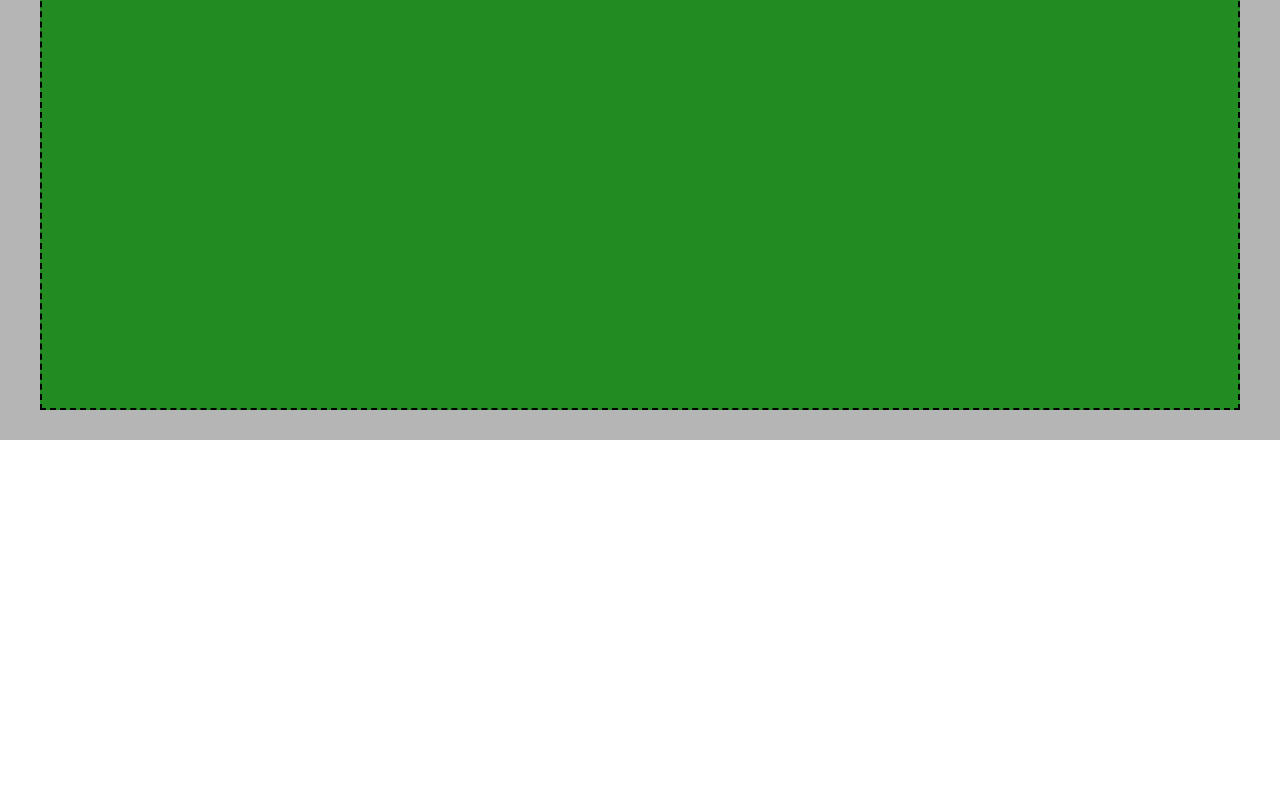
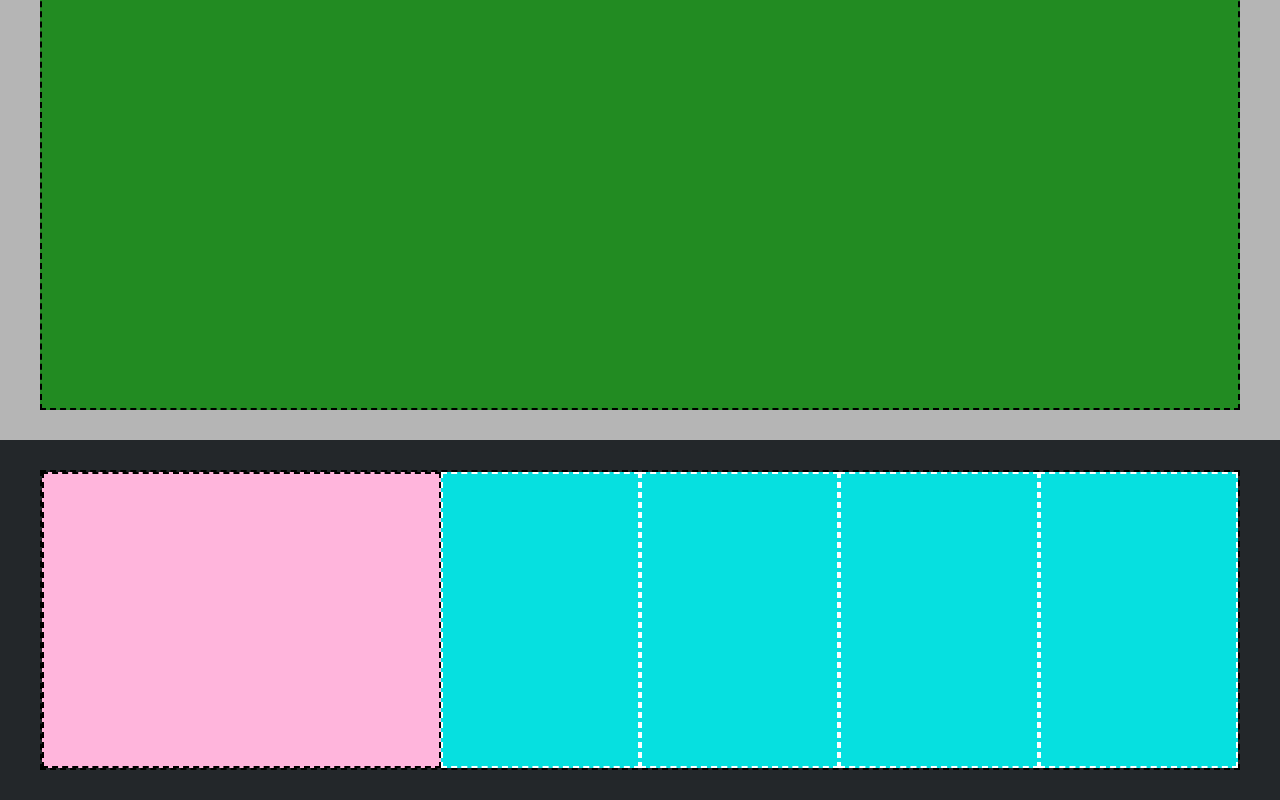
Before and after one commit to RiccardoPietrobon/htmlcss-struttura-discord, a plain HTML site: page index.html in a window 1280 px wide. Shown: the part 1722-2522 px from the top of the page. Before the commit the page ends 2162 px from the top, so only its background shows below. Drawn offline with Linux system fonts and the light colour scheme.

Commit message:
ultima sezione

```diff
--- a/css/style.css
+++ b/css/style.css
@@ -38,7 +38,8 @@ section{
 }
 
 /* figli di sezioni */
-section>*{
+section>*,
+.sezione-box>*{
     border: 2px dashed black;
 }
 
@@ -64,7 +65,7 @@ section>*{
     background-color: #b5b5b5;
 }
 
-.sezione-b{
+.sezione-box{
     display: flex;
     height: 300px;
 }
@@ -88,3 +89,20 @@ section>*{
     background-color: #228b22;
     height: 600px;
 }
+
+/* sezione finale */
+
+.ultima-sezione{
+    background-color: rgb(35 39 42);
+}
+
+.double{
+    background-color: #ffb5dc;
+    width: calc(100%/3);
+}
+
+.single{
+    background-color: #06e0e0;
+    width: calc(100%/6);
+    border-color: white;
+}
--- a/index.html
+++ b/index.html
@@ -42,7 +42,7 @@
 		</section>
 <!-- sezioni opposte -->
 		<section class="alpha">
-			<div class="sezione-b container">
+			<div class="sezione-box container">
 				<div class="column-az">
 
 				</div>
@@ -53,7 +53,7 @@
 		</section>
 
 		<section class="beta">
-			<div class="sezione-b container">
+			<div class="sezione-box container">
 				<div class="column-ro">
 
 				</div>
@@ -64,7 +64,7 @@
 		</section>
 
 		<section class="alpha">
-			<div class="sezione-b container">
+			<div class="sezione-box container">
 				<div class="column-az">
 
 				</div>
@@ -80,6 +80,21 @@
 			</div>
 		</section>
 
+<!-- sezione finale -->
+		<section class="ultima-sezione">
+
+			<div class="sezione-box container">
+
+				<div class="double"></div>
+				<div class="single"></div>
+				<div class="single"></div>
+				<div class="single"></div>
+				<div class="single"></div>
+
+			</div>
+
+		</section>
+
 </body>
 
 </html>
```
